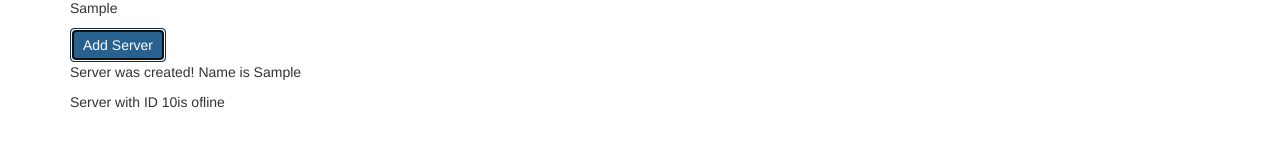
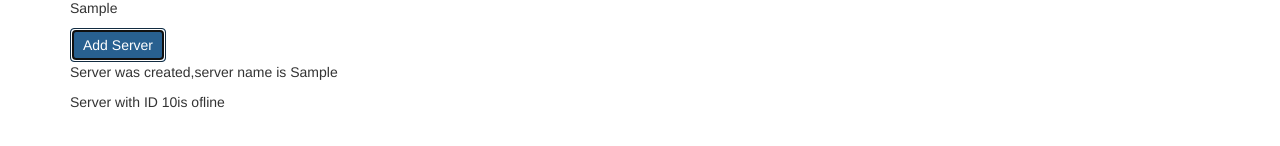
Before and after one commit to saleemjavid36/DataBindingTouchUps, an Angular app: page / in a window 1280 px wide. Both pictures are taken after typing "Sample" into the empty fields and a click on the button "Add Server". Shown: the part 450-596 px from the top of the page. Built offline with nearby package versions, Linux system fonts and the light colour scheme.

Commit message:
newChanges

```diff
--- a/src/app/servers/servers.component.html
+++ b/src/app/servers/servers.component.html
@@ -15,5 +15,29 @@
 (click)="onCreateServer()"
 >Add Server</button>
 <!-- <p [innerText]="allowNewServer"></p> -->
-<p>{{serverCreationStatus}}</p>
+<!-- <p>{{serverCreationStatus}}</p> -->
+<p *ngIf="serverCreated">Server was created,server name is {{serverName}}</p>
 <app-server></app-server>
+
+<!-- allowNewServer= false;
+serverCreationStatus='No server was created';
+serverName='TestServer'
+serverCreated=false;
+
+constructor(){
+setTimeout(()=>{
+  this.allowNewServer=true
+},2000)
+}
+
+ngOnInit(){
+}
+onCreateServer(){
+this.serverCreated=true;
+this.serverCreationStatus='Server was created! Name is ' + this.serverName;
+}
+onUpdateServerName(event:any){
+  this.serverName= (<HTMLInputElement>event.target).value
+}
+
+} -->
--- a/src/app/servers/servers.component.ts
+++ b/src/app/servers/servers.component.ts
@@ -9,6 +9,7 @@
   allowNewServer= false;
   serverCreationStatus='No server was created';
   serverName='TestServer'
+  serverCreated=false;
 
  constructor(){
   setTimeout(()=>{
@@ -19,6 +20,7 @@
  ngOnInit(){
  }
  onCreateServer(){
+  this.serverCreated=true;
   this.serverCreationStatus='Server was created! Name is ' + this.serverName;
  }
  onUpdateServerName(event:any){
```
